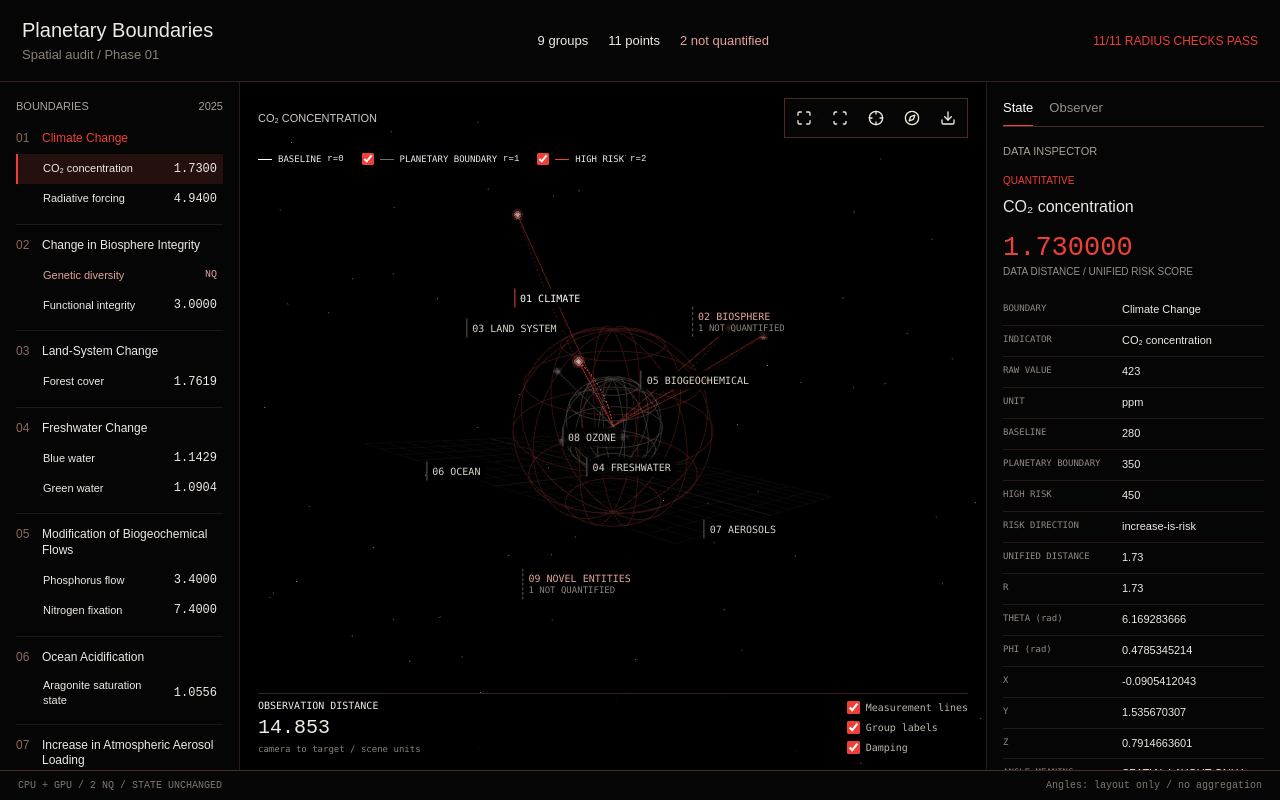
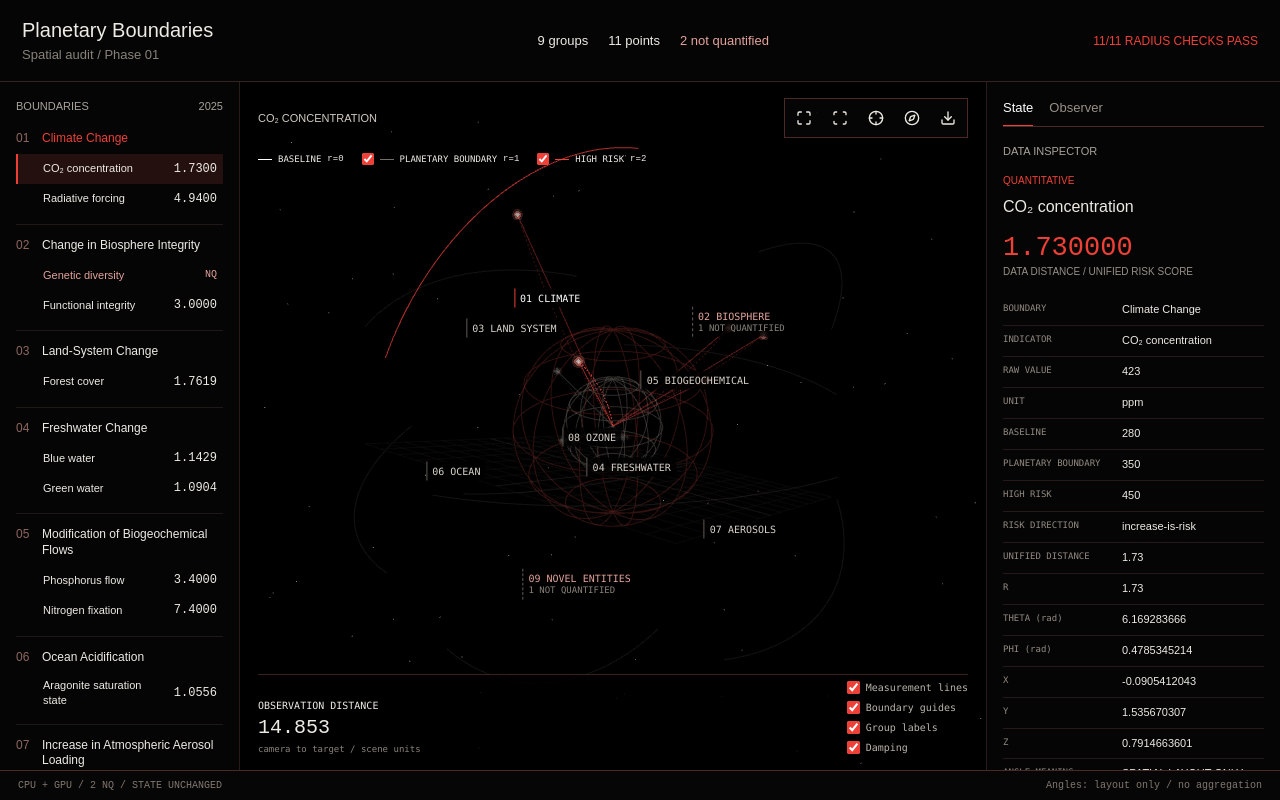
Before and after one commit to ysy6631y/Planetary-Boundaries-Data-Atlas, a website built with Vite: page index.html in a window 1280 px wide. Built offline with nearby package versions, Linux system fonts and the light colour scheme; animation ran at ten frames a second.

Commit message:
feat: add boundary orbit guides

```diff
--- a/index.html
+++ b/index.html
@@ -30,6 +30,7 @@
       </div>
       <div class="scene-bottom"><div>OBSERVATION DISTANCE <output id="camera-distance">-</output><small>camera to target / scene units</small></div><div class="toggles">
         <label><input id="lines-toggle" type="checkbox" checked>Measurement lines</label>
+        <label><input id="guides-toggle" type="checkbox" checked>Boundary guides</label>
         <label><input id="labels-toggle" type="checkbox" checked>Group labels</label>
         <label><input id="damping-toggle" type="checkbox" checked>Damping</label>
       </div></div>
--- a/src/main.js
+++ b/src/main.js
@@ -151,6 +151,31 @@ for (const control of quantitative) {
   trajectories.set(control.id, path);
 }
 
+// One constant-radius angular guide per boundary. Radius and arc length are
+// layout constants; only the central direction comes from the group layout.
+const boundaryGuidesRoot = new THREE.Group();
+scene.add(boundaryGuidesRoot);
+const boundaryGuides = new Map();
+const BOUNDARY_GUIDE_RADIUS = 5.25;
+const BOUNDARY_GUIDE_HALF_ARC = THREE.MathUtils.degToRad(34);
+for (const group of groups) {
+  const direction = new THREE.Vector3(...group.direction).normalize();
+  const referenceAxis = Math.abs(direction.y) > 0.88 ? new THREE.Vector3(1, 0, 0) : new THREE.Vector3(0, 1, 0);
+  const tangent = new THREE.Vector3().crossVectors(referenceAxis, direction).normalize();
+  const points = Array.from({ length: 65 }, (_, index) => {
+    const angle = THREE.MathUtils.lerp(-BOUNDARY_GUIDE_HALF_ARC, BOUNDARY_GUIDE_HALF_ARC, index / 64);
+    return direction.clone().multiplyScalar(Math.cos(angle)).addScaledVector(tangent, Math.sin(angle)).multiplyScalar(BOUNDARY_GUIDE_RADIUS);
+  });
+  const guide = new THREE.Line(
+    new THREE.BufferGeometry().setFromPoints(points),
+    new THREE.LineBasicMaterial({ color: 0x5f5953, transparent: true, opacity: 0.2 }),
+  );
+  guide.userData.groupId = group.id;
+  guide.renderOrder = 1;
+  boundaryGuidesRoot.add(guide);
+  boundaryGuides.set(group.id, guide);
+}
+
 // These are navigation references only. They carry no environmental values.
 const referencePlane = new THREE.GridHelper(7, 14, 0x5a514b, 0x272321);
 referencePlane.position.set(0, -1.05, 0);
@@ -271,7 +296,8 @@ function inspect() {
       ['GROUP PHI (rad)', fmt(selectedGroup.phi)], ['DIRECTION X', fmt(selectedGroup.direction[0])],
       ['DIRECTION Y', fmt(selectedGroup.direction[1])], ['DIRECTION Z', fmt(selectedGroup.direction[2])],
       ['DIRECTION LENGTH', fmt(Math.hypot(...selectedGroup.direction))], ['ANGLE MEANING', 'SPATIAL LAYOUT ONLY'],
-    ])}<div class="note">No boundary aggregate. Labels are layout anchors, not observations.</div>`;
+      ['BOUNDARY GUIDE', `r=${BOUNDARY_GUIDE_RADIUS} / LAYOUT ONLY`],
+    ])}<div class="note">No boundary aggregate. Labels and orbit guides are layout anchors, not observations.</div>`;
     return;
   }
   const raw = selected.raw;
@@ -284,6 +310,7 @@ function inspect() {
     ['UNIFIED DISTANCE', fmt(selected.r)], ['R', fmt(selected.r)], ['THETA (rad)', fmt(selected.theta)],
     ['PHI (rad)', fmt(selected.phi)], ['X', fmt(selected.position?.[0])], ['Y', fmt(selected.position?.[1])], ['Z', fmt(selected.position?.[2])],
     ['ANGLE MEANING', 'SPATIAL LAYOUT ONLY'], ['OFFSET (degrees)', (selected.offset * 180 / Math.PI).toFixed(1)],
+    ['BOUNDARY GUIDE', `r=${BOUNDARY_GUIDE_RADIUS} / LAYOUT ONLY`],
     ['DATA STATUS', raw.data_status],
   ])}<div id="point-check" class="check ${quantitativeState ? '' : 'nq'} ${row?.status === 'FAIL' ? 'fail' : ''}">${quantitativeState ? `WORLD |position| = ${fmt(row.length)}<br>ERROR = ${row.error.toExponential(3)}<br>${row.status} / CPU + GPU endpoint` : 'NOT QUANTIFIED<br>R / XYZ / measurement line: absent'}</div>${!quantitativeState ? `<div class="note">${raw.qualitative_position ? 'Beyond high risk is qualitative. The legacy category marker 3 is not used as a radius.' : 'Current and high-risk threshold are unresolved. No numerical position is assigned.'}</div>` : ''}<div class="sources">${raw.source_ids.map((id) => {
     const item = source.meta.sources.find((s) => s.id === id);
@@ -306,6 +333,11 @@ function select(control, group) {
     const risk = controlsData.find((item) => item.id === id).r;
     path.material.color.setHex(active ? 0xef4037 : risk > 2 ? 0x9b302c : 0x77716b);
     path.material.opacity = active ? 0.82 : (risk > 2 ? 0.3 : 0.14);
+  }
+  for (const [id, guide] of boundaryGuides) {
+    const active = id === group.id;
+    guide.material.color.setHex(active ? 0xef4037 : 0x5f5953);
+    guide.material.opacity = active ? 0.72 : 0.2;
   }
   for (const [id, point] of meshes) {
     const active = id === control?.id;
@@ -385,7 +417,11 @@ $('align-group').addEventListener('click', () => {
 });
 $('pb-toggle').addEventListener('change', (e) => { pbShell.visible = e.target.checked; });
 $('hr-toggle').addEventListener('change', (e) => { hrShell.visible = e.target.checked; });
-$('lines-toggle').addEventListener('change', (e) => { linesRoot.visible = e.target.checked; trajectoriesRoot.visible = e.target.checked; });
+$('lines-toggle').addEventListener('change', (e) => { linesRoot.visible = e.target.checked; });
+$('guides-toggle').addEventListener('change', (e) => {
+  trajectoriesRoot.visible = e.target.checked;
+  boundaryGuidesRoot.visible = e.target.checked;
+});
 $('damping-toggle').addEventListener('change', (e) => { orbit.enableDamping = e.target.checked; });
 $('export').addEventListener('click', () => {
   const report = { createdAt: new Date().toISOString(), normalization: 'Original numeric riskScore, full precision; SVG rounding parity checked', layout: 'Fixed Fibonacci group directions; paired controls +/-3 degrees', ...liveValidation(), observer: observationReport() };
@@ -534,7 +570,7 @@ window.__PB_DEBUG__ = {
   snapshot: () => ({ ...liveValidation(), selectedId: selected?.id ?? null, selectedGroup: selectedGroup.id,
     camera: { position: camera.position.toArray(), target: orbit.target.toArray(), fov: camera.fov, minDistance: orbit.minDistance, maxDistance: orbit.maxDistance },
     groupDirections: groups.map((g) => ({ id: g.id, direction: g.direction })),
-    meshCount: meshes.size, measurementLineCount: lines.size,
+    meshCount: meshes.size, measurementLineCount: lines.size, boundaryGuideCount: boundaryGuides.size,
   }),
   referenceCheck: () => referenceGeometry.map(({ radius, geometry }) => {
     const a = geometry.getAttribute('position'); let maxError = 0;
```
Also changed, not shown: LIGHTING_SYSTEM.md (+6 -0 lines).
